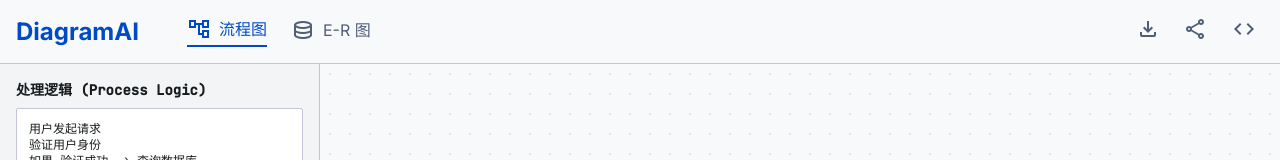
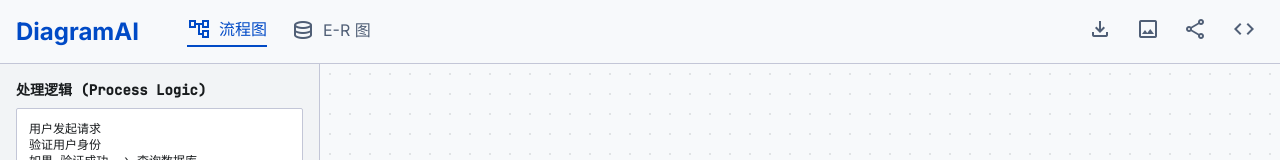
Before and after one commit to koixlw/DiagramAl, a Vue app in the folder frontend/: page /flowchart in a window 1280 px wide. Shown: the top 160 px of the page. Built offline with nearby package versions, Linux system fonts and the light colour scheme; no server answers.

Commit message:
feat: ER图和流程图支持下载PNG图片

```diff
--- a/frontend/src/views/ERDiagram.vue
+++ b/frontend/src/views/ERDiagram.vue
@@ -406,6 +406,33 @@ function downloadSVG() {
   const a = document.createElement('a'); a.href = URL.createObjectURL(blob)
   a.download = `er-diagram-${Date.now()}.svg`; a.click()
 }
+function downloadPNG() {
+  if (!svgContent.value) return
+  const svgEl = document.querySelector('#er-canvas svg')
+  if (!svgEl) return
+  const svgData = new XMLSerializer().serializeToString(svgEl)
+  const canvas = document.createElement('canvas')
+  canvas.width = svgEl.viewBox.baseVal.width * 2
+  canvas.height = svgEl.viewBox.baseVal.height * 2
+  const ctx = canvas.getContext('2d')
+  ctx.scale(2, 2)
+  const img = new Image()
+  const svgBlob = new Blob([svgData], { type: 'image/svg+xml;charset=utf-8' })
+  const url = URL.createObjectURL(svgBlob)
+  img.onload = function() {
+    ctx.fillStyle = '#ffffff'
+    ctx.fillRect(0, 0, canvas.width, canvas.height)
+    ctx.drawImage(img, 0, 0)
+    URL.revokeObjectURL(url)
+    canvas.toBlob(blob => {
+      const a = document.createElement('a')
+      a.href = URL.createObjectURL(blob)
+      a.download = `er-diagram-${Date.now()}.png`
+      a.click()
+    }, 'image/png')
+  }
+  img.src = url
+}
 </script>
 
 <template>
@@ -419,8 +446,11 @@ function downloadSVG() {
         </nav>
       </div>
       <div class="flex items-center gap-4">
-        <button class="text-primary hover:bg-surface-container-low transition-colors p-2 rounded-full" @click="downloadSVG" :disabled="!svgContent">
+        <button class="text-primary hover:bg-surface-container-low transition-colors p-2 rounded-full" @click="downloadSVG" :disabled="!svgContent" title="下载 SVG">
           <span class="material-symbols-outlined">download</span>
+        </button>
+        <button class="text-primary hover:bg-surface-container-low transition-colors p-2 rounded-full" @click="downloadPNG" :disabled="!svgContent" title="下载 PNG">
+          <span class="material-symbols-outlined">image</span>
         </button>
         <button class="text-primary hover:bg-surface-container-low transition-colors p-2 rounded-full">
           <span class="material-symbols-outlined">share</span>
--- a/frontend/src/views/Flowchart.vue
+++ b/frontend/src/views/Flowchart.vue
@@ -381,6 +381,33 @@ function downloadSVG() {
   const a = document.createElement('a'); a.href = URL.createObjectURL(blob)
   a.download = `flowchart-${Date.now()}.svg`; a.click()
 }
+function downloadPNG() {
+  if (!svgContent.value) return
+  const svgEl = document.querySelector('#flowchart-canvas svg')
+  if (!svgEl) return
+  const svgData = new XMLSerializer().serializeToString(svgEl)
+  const canvas = document.createElement('canvas')
+  canvas.width = svgEl.viewBox.baseVal.width * 2
+  canvas.height = svgEl.viewBox.baseVal.height * 2
+  const ctx = canvas.getContext('2d')
+  ctx.scale(2, 2)
+  const img = new Image()
+  const svgBlob = new Blob([svgData], { type: 'image/svg+xml;charset=utf-8' })
+  const url = URL.createObjectURL(svgBlob)
+  img.onload = function() {
+    ctx.fillStyle = '#ffffff'
+    ctx.fillRect(0, 0, canvas.width, canvas.height)
+    ctx.drawImage(img, 0, 0)
+    URL.revokeObjectURL(url)
+    canvas.toBlob(blob => {
+      const a = document.createElement('a')
+      a.href = URL.createObjectURL(blob)
+      a.download = `flowchart-${Date.now()}.png`
+      a.click()
+    }, 'image/png')
+  }
+  img.src = url
+}
 </script>
 
 <template>
@@ -398,8 +425,11 @@ function downloadSVG() {
         </nav>
       </div>
       <div class="flex items-center gap-2">
-        <button class="p-2 text-secondary hover:bg-surface-container-low rounded transition-colors" @click="downloadSVG" :disabled="!svgContent">
+        <button class="p-2 text-secondary hover:bg-surface-container-low rounded transition-colors" @click="downloadSVG" :disabled="!svgContent" title="下载 SVG">
           <span class="material-symbols-outlined">download</span>
+        </button>
+        <button class="p-2 text-secondary hover:bg-surface-container-low rounded transition-colors" @click="downloadPNG" :disabled="!svgContent" title="下载 PNG">
+          <span class="material-symbols-outlined">image</span>
         </button>
         <button class="p-2 text-secondary hover:bg-surface-container-low rounded transition-colors">
           <span class="material-symbols-outlined">share</span>
```
